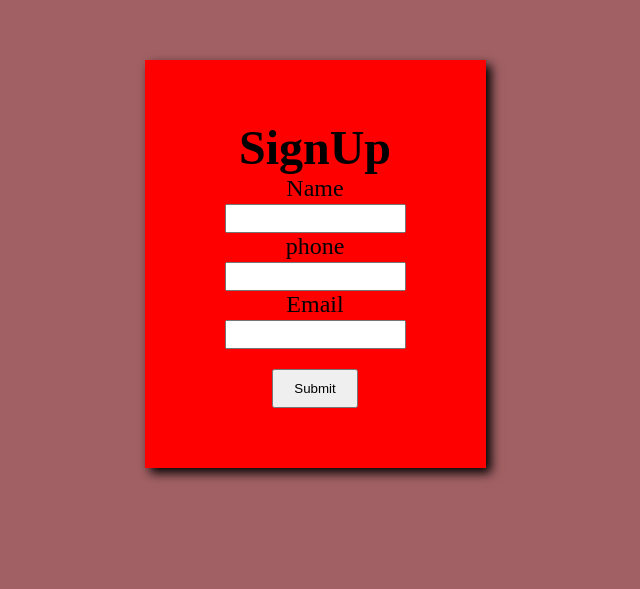
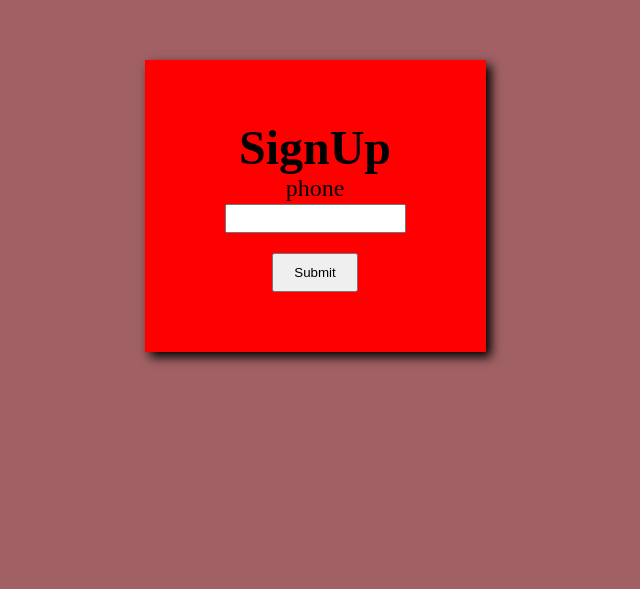
Before and after one commit to Hulkfulk/mega, a Flask app: template templates/signup.html in a window 1280 px wide. Shown: the part 124-713 px from the top of the page, without its empty margins (325-965 px from the left). Run offline with Flask 2, Linux system fonts and the light colour scheme; the template is opened without the code that fills it: values that come from a table or form of the project are taken from there, others are empty; some libraries are stand-ins or nearby versions.

Commit message:
postgres

```diff
--- a/app.py
+++ b/app.py
@@ -1,23 +1,46 @@
-from flask import Flask,render_template
+from colorama import Cursor
+from flask import Flask,render_template, request
 from flask_caching import Cache
 from flask_wtf import Form
 from wtforms import StringField,IntegerField,EmailField,SubmitField,TextAreaField,PasswordField,validators
-
+from flask_mysqldb import MySQL
 config={
     "DEBUG":True,
     "CACHE_TYPE":"SimpleCache",
     "CACHE_DEFAULT_TIMEOUT":300
 }
+
 class SignupForm(Form):
-    name=StringField('Name',[validators.DataRequired(),validators.length(min=3,max=100)])
+    # name=StringField('Name',[validators.DataRequired(),validators.length(min=3,max=100)])
     phone=IntegerField('phone',[validators.DataRequired(),validators.length(min=10,max=10)])
-    email=EmailField('Email',[validators.DataRequired(),validators.length(min=5,max=200)])
+    # email=EmailField('Email',[validators.DataRequired(),validators.length(min=5,max=200)])
     submit=SubmitField('Submit')
-    text=TextAreaField('text',[validators.DataRequired(),validators.length(min=50)])
+    # text=TextAreaField('text',[validators.DataRequired(),validators.length(min=50)])
+
 
 
 
 app=Flask(__name__)
+mysql=MySQL(app)
+
+app.config['MYSQL_HOST']='ec2-23-23-151-191.compute-1.amazonaws.com'
+app.config['MYSQL_USER']='ekwynoamveeeuz'
+app.config['MYSQL_PASSWORD']='3f73008637275a9ba59ba45515ca0e5d2582f1e435adcabedc9964d0ebb74e9b'
+app.config['MYSQL_DB']='d45kg41hlircjd'
+
+@app.route('/signup',methods=['GET','POST'])
+def signupp():
+    form=SignupForm(request.form)
+    if  request.method=='POST':
+        # name1=form.name.data
+        # email1=form.email.data
+        phone1=form.phone.data
+        Cursor=mysql.connection.cursor()
+        Cursor.execute('''INSERT INTO person(id)VALUES(%s)''',(phone1))
+        Cursor.connection.commit()
+        Cursor.close()
+        return "<h1>Thanku for signup we will contact you soon</h1>"
+
 
 app.config.from_mapping(config)
 cache=Cache(app)
--- a/templates/signup.html
+++ b/templates/signup.html
@@ -7,14 +7,14 @@ SignUp Target computer
 {% endblock %}
 {% block content %}
 <div class="formcontainer">
-    <form action="" method="post">
+    <form action="/signup" method="post">
         <h1>SignUp</h1>
-        {{form.name.label}}<br>
-        {{form.name(class="input")}}<br>
+        <!-- {{form.name.label}}<br>
+        {{form.name(class="input")}}<br> -->
         {{form.phone.label}}<br>
         {{form.phone(class="input")}}<br>
-        {{form.email.label}}<br>
-        {{form.email(class="input")}}<br>
+        <!-- {{form.email.label}}<br>
+        {{form.email(class="input")}}<br> -->
         {{form.submit(class="formbtn")}}
     </form>
 </div>
```
